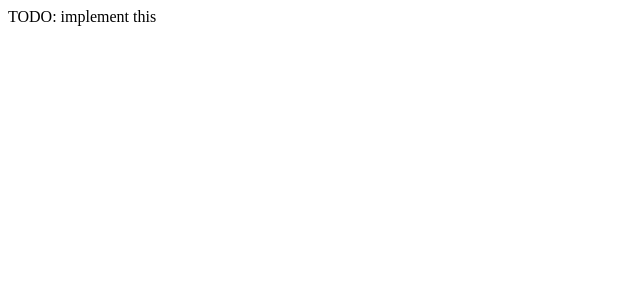
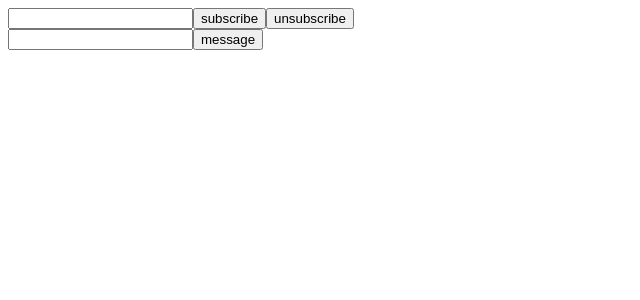
Before and after one commit to SirNasian/websocket-playground, a React app: page / in a window 1280 px wide. Shown: the top 300 px of the page, without its empty margins (0-640 px from the left). Built offline with nearby package versions, Linux system fonts and the light colour scheme; no server answers.

Commit message:
Implement basic WebSocket client interactions

```diff
--- a/src/index.tsx
+++ b/src/index.tsx
@@ -1,7 +1,30 @@
-import React from "react";
+import React, { useEffect, useState } from "react";
 import ReactDOM from "react-dom";
 
-ReactDOM.render(
-	<div>TODO: implement this</div>,
-	document.getElementById("root")
-);
+const App = () => {
+	const [ws, _setWS] = useState<WebSocket>(new WebSocket("ws://localhost:42069/"));
+	const [topicText, setTopicText] = useState<string>("");
+	const [messageText, setMessageText] = useState<string>("");
+
+	const handleSubscribe = () => ws.send(JSON.stringify({action: "subscribe", topic: topicText}));
+	const handleUnsubscribe = () => ws.send(JSON.stringify({action: "unsubscribe", topic: topicText}));
+	const handleMessage = () => ws.send(JSON.stringify({action: "message", topic: topicText, data: messageText}));
+
+	useEffect(() => { ws.onmessage = (ev) => alert(ev.data); }, [])
+
+	return (
+		<React.Fragment>
+			<div>
+				<input id="topicText" type="text" value={topicText} onChange={(event) => setTopicText(event.target.value)} />
+				<button type="button" onClick={handleSubscribe}>subscribe</button>
+				<button type="button" onClick={handleUnsubscribe}>unsubscribe</button>
+			</div>
+			<div>
+				<input id="messageText" type="text" value={messageText} onChange={(event) => setMessageText(event.target.value)} />
+				<button type="button" onClick={handleMessage}>message</button>
+			</div>
+		</React.Fragment>
+	);
+};
+
+ReactDOM.render(<App />, document.getElementById("root"));
```
